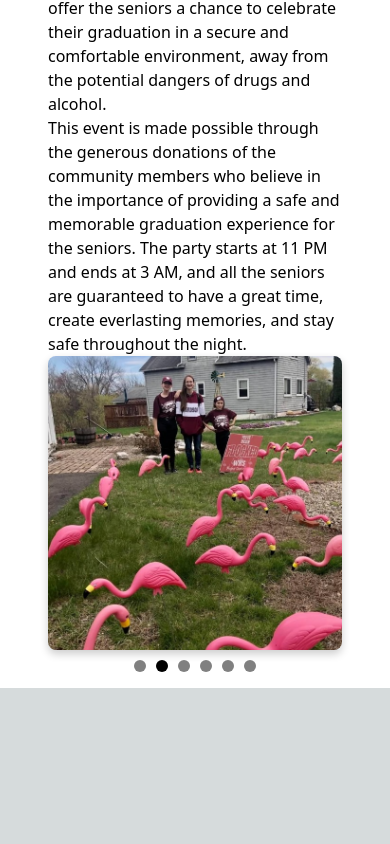
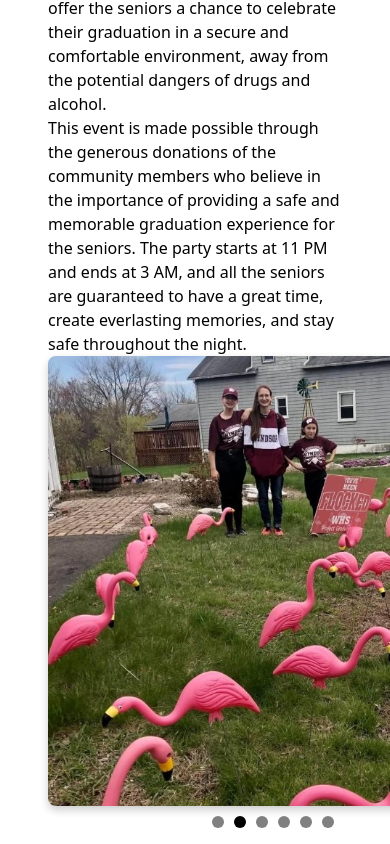
Before and after one commit to mebsport/windsorprojectgradv2, a Next.js app: page / in a window 390 px wide. Shown: the part 2594-3438 px from the top of the page. Before the commit the page ends 3282 px from the top, so only its background shows below. Built offline with nearby package versions, Linux system fonts and the light colour scheme.

Commit message:
Fix formatting in about section with image caresoul size

```diff
--- a/Components/AboutSection.jsx
+++ b/Components/AboutSection.jsx
@@ -6,10 +6,10 @@ const AboutSection = () => {
   return (
     <div id='about' className='mt-4 flex flex-col'>
       <span className='text-center mt-4 font-bold text-2xl lg:text-4xl text-transparent bg-clip-text bg-gradient-to-r from-[#8c2724] via-black to-[#8c2724]'>
-        What is Project Graduation? {""}
+        What is Project Graduation?{" "}
       </span>
-      <div className='grid grid-cols-3'>
-        <div className='grid-column: span 2'>
+      <div className='mt-6 flex flex-col md:flex-row lg:gap-6'>
+        <div className='lg:flex-2'>
           <p className='mt-6 text-black font-semibold text-base sm:text-lg lg:text-xl mb-6'>
             Project Graduation is an annual event that is exclusively organized
             for the graduating seniors of Windsor High School. The event is
@@ -35,7 +35,9 @@ const AboutSection = () => {
             throughout the night.
           </p>
         </div>
-        <ImageCarousel images={image_urls} interval={5000} />
+        <div className='lg:flex-1 flex justify-center items-center mt-6 lg:mt-0'>
+          <ImageCarousel images={image_urls} interval={5000} />
+        </div>
       </div>
     </div>
   );
--- a/Components/ImageCarousel.jsx
+++ b/Components/ImageCarousel.jsx
@@ -19,6 +19,8 @@ const ImageCarousel = ({ images, interval = 3000 }) => {
         style={{
           maxWidth: "500px",
           maxHeight: "500px",
+          minWidth: "450px",
+          minHeight: "450px",
           width: "100%",
           height: "auto",
           borderRadius: "8px",
```
